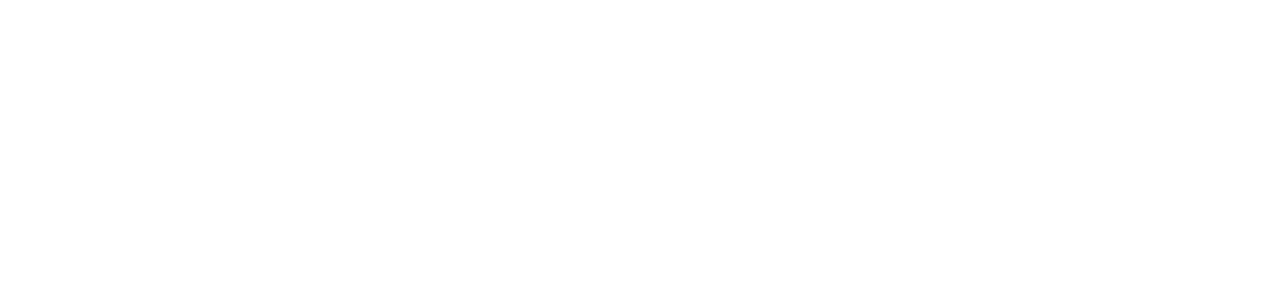
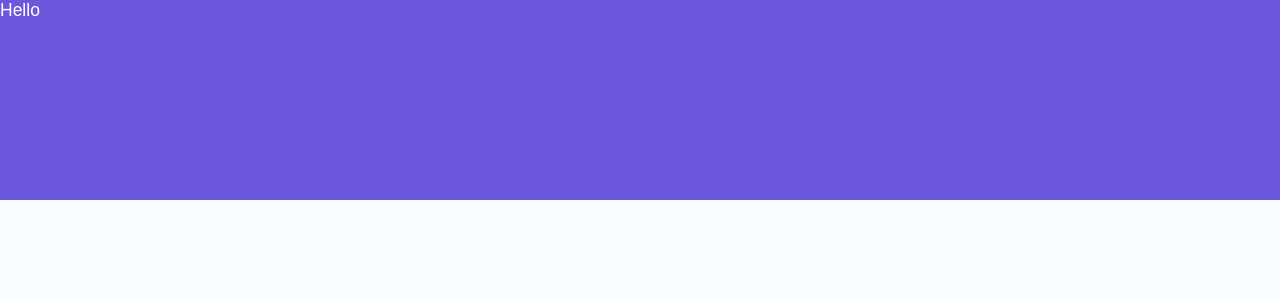
Before and after one commit to josedomingos919/investidor-30-front-end, a React (Create React App) app: page / in a window 1280 px wide. Shown: the top 300 px of the page. Built offline with nearby package versions, Linux system fonts and the light colour scheme.

Commit message:
setting up font in application

```diff
--- a/src/pages/login/index.js
+++ b/src/pages/login/index.js
@@ -1,3 +1,9 @@
+import { BodyTopContainer } from "./styles";
+
 export const Login = () => {
-  return <></>;
+  return (
+    <>
+      <BodyTopContainer>Hello</BodyTopContainer>
+    </>
+  );
 };
--- a/src/pages/login/styles.js
+++ b/src/pages/login/styles.js
@@ -0,0 +1,9 @@
+import styled from "styled-components";
+
+import { colors } from "../../util/colors";
+
+export const BodyTopContainer = styled.div`
+  background-color: ${colors.primary};
+  min-height: 200px;
+  color: ${colors.white};
+`;
--- a/src/style/globas.js
+++ b/src/style/globas.js
@@ -1,11 +1,21 @@
 import { createGlobalStyle } from "styled-components";
+import { colors } from "../util/colors";
 
 export const GlobalStyle = createGlobalStyle`
+
+@import url('https://fonts.googleapis.com/css2?family=Lato:wght@300&family=Zen+Kaku+Gothic+Antique:wght@300&display=swap');
+
  *{
     padding: 0px;
     margin: 0px;
     outline: none;
     text-decoration: none;
     box-sizing: border-box;
+    font-size: 17.5px;
+    font-family: 'Zen Kaku Gothic Antique', sans-serif;
+ }
+
+ body{
+   background-color: ${colors.background};
  }
 `;
--- a/src/util/colors.js
+++ b/src/util/colors.js
@@ -6,4 +6,5 @@ export const colors = {
   discreetIcon: "#D6D9E0",
   discreetTitle: "#BCC4C9",
   normalText: "#4B6172",
+  white: "#ffff",
 };
```
Also changed, not shown: doc.txt (added).
